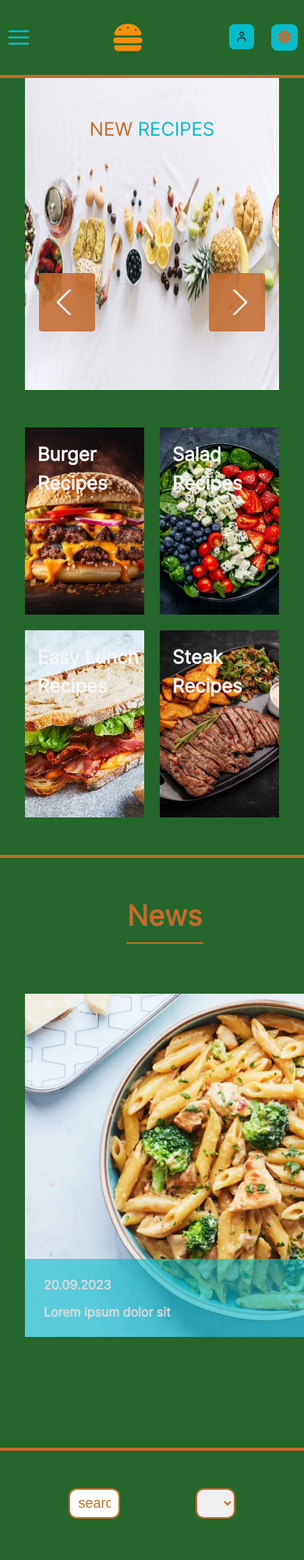
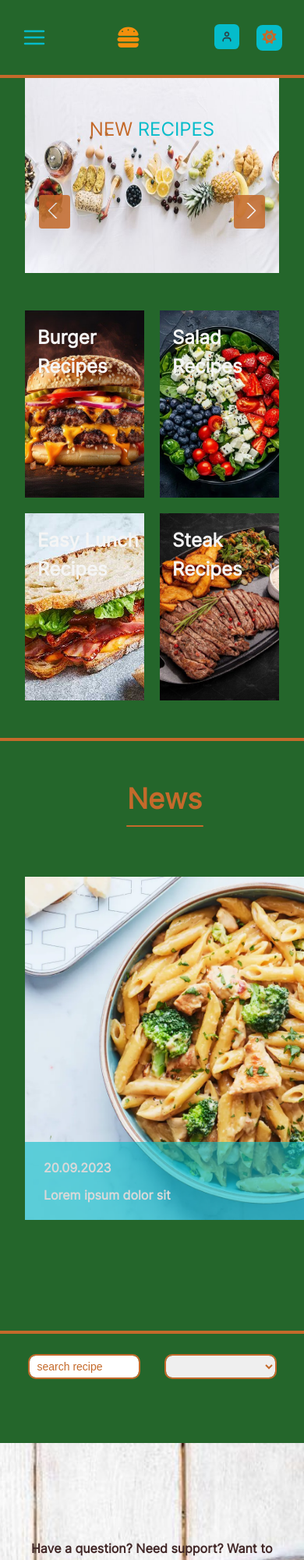
Before and after one commit to gelashvilinodo/JSfinal, a plain HTML site: page index.html in a window 390 px wide. Shown: the top 2000 px of the page at 78% size. Drawn offline with Linux system fonts and the light colour scheme; no server answers.

Commit message:
all done

```diff
--- a/css/style.css
+++ b/css/style.css
@@ -549,10 +549,6 @@ li a:hover {
     color: white;
 }
 
-
-
-/* contact page  */
-
 /* contact section  */
 
 .contact_section {
@@ -578,7 +574,7 @@ li a:hover {
     font-weight: 700;
     line-height: 32px;
     text-align: left;
-    color: #FFFFFF;
+    color: #412727;
     margin-bottom: 40px;
 }
 
@@ -683,7 +679,7 @@ li a:hover {
     display: none;
 }
 
-.invalid_regex + .invalid_message {
+.invalid_regex+.invalid_message {
     display: block;
 }
 
--- a/css/tablet.css
+++ b/css/tablet.css
@@ -124,7 +124,7 @@
     /* header  */
 
     header {
-        padding-inline: 8px;
+        padding-inline: 28px;
     }
 
     .burger,
@@ -135,8 +135,7 @@
     }
 
     .logo {
-        width: 40px;
-        height: 40px;
+        font-size: 30px;
     }
 
     .user_side {
@@ -144,30 +143,68 @@
     }
 
     .dark_mode_icons {
-        width: 34px;
-        height: 34px;
+        width: 33px;
+        height: 33px;
         font-size: 18px;
     }
 
+    /* section 1 cover  */
 
-    /* section 1 */
-
-    .guitar_types {
-        padding-block: 16px;
+    .cover {
+        height: 250px;
     }
-
-    .guitars {
-        padding: 8px;
-        font-size: 16px;
-        line-height: 24px;
-    }
-
-    /* cover  */
 
     .coverp,
     .coverSpan {
         font-size: 24px;
         line-height: 32px;
+    }
+
+    .cover_buttonss {
+        top: 150px;
+    }
+
+    .coverBTN {
+        padding: 10px;
+    }
+
+    .coverBTN img {
+        width: 20px;
+        height: 20px;
+    }
+
+    /* API CARDS  */
+
+    .recipe_cards {
+        padding: 28px 20px;
+    }
+
+    #search {
+        height: 28px;
+        width: 40%;
+        font-size: 14px;
+    }
+
+    #category {
+        height: 28px;
+        width: 40%;
+        font-size: 14px;
+    }
+
+    #recipeCardContainer {
+        padding: 28px 30px;
+    }
+
+    .recipe_card {
+        width: 48%;
+    }
+
+    .recipe_name {
+        font-size: medium;
+    }
+
+    .recipe_category {
+        font-size: 16px;
     }
 
     /* section 6 form  */
@@ -184,20 +221,6 @@
 
     .home_form_div {
         width: 320px;
-
-    }
-
-    /* catalog page  */
-
-    /* section 2 */
-
-    .filters_div {
-        padding-inline: 16px;
-    }
-
-    .filterBTNtext,
-    .sorting_text {
-        display: none;
     }
 
     /* grid  */
--- a/script.js
+++ b/script.js
@@ -186,14 +186,14 @@ const patterns = {
 
 function inputValidation(field, regex) {
   if (!regex.test(field.value)) {
-    field.className = "invalid_regex";
+    field.classList.add("invalid_regex");
   } else {
     field.classList.remove("invalid_regex");
   }
 }
 
 for (let input of regexInput) {
-  input.addEventListener("change", (e) => {
+  input.addEventListener("keyup", (e) => {
     inputValidation(e.target, patterns[e.target.name]);
   });
 }
```
